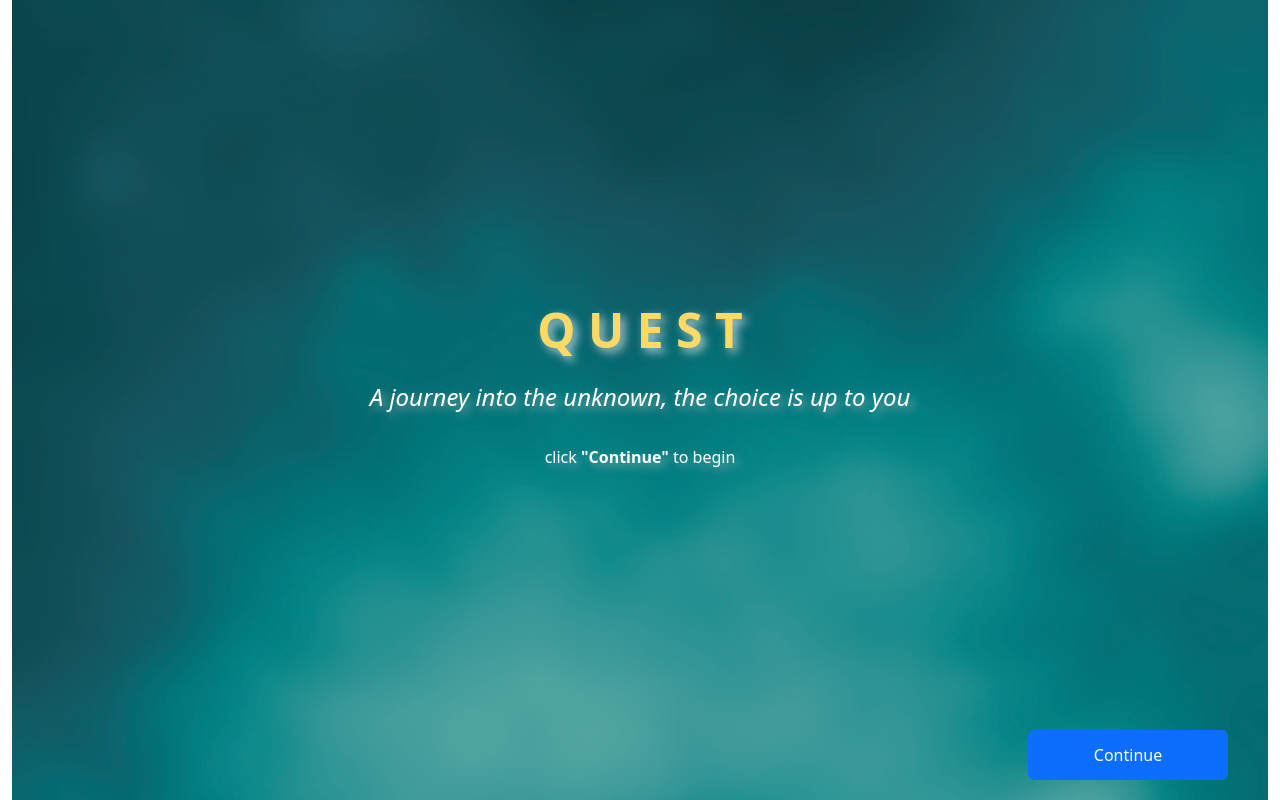
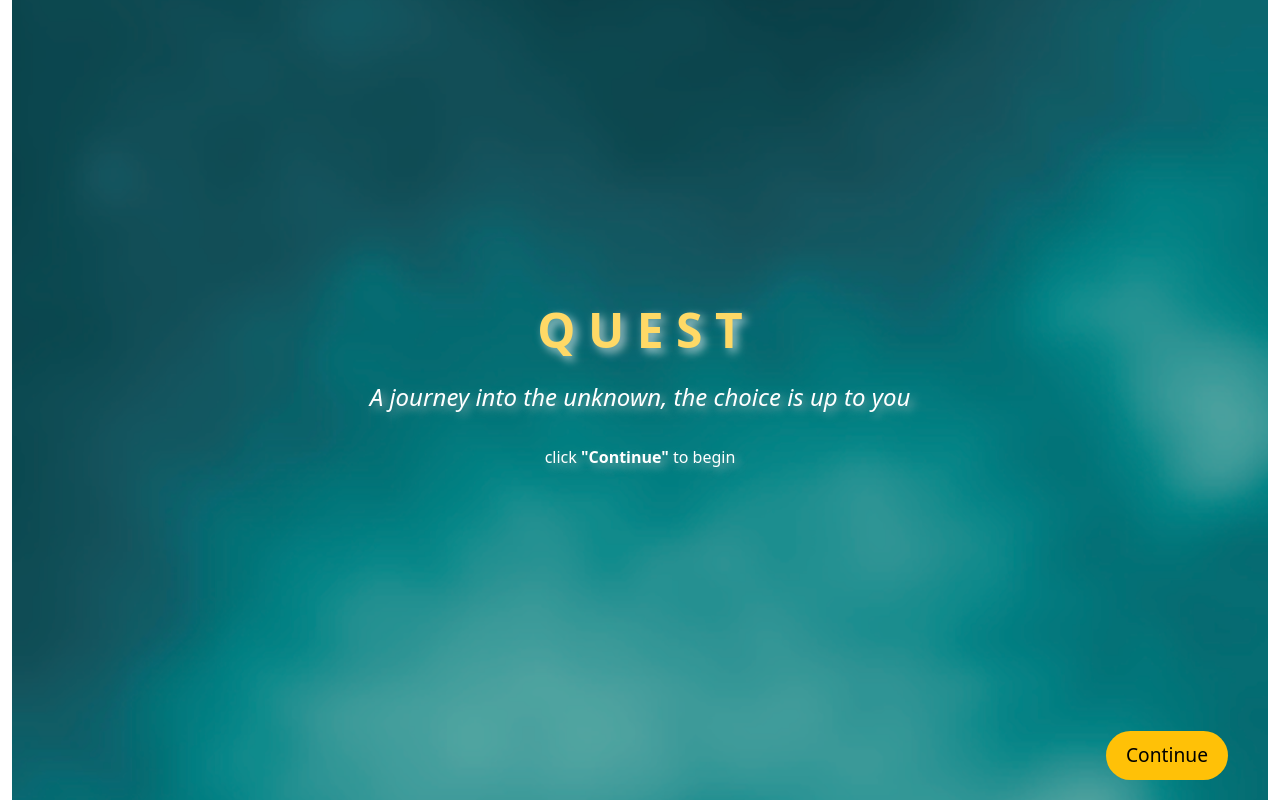
Before and after one commit to htmw/2025S-Codesaurus, a React (Create React App) app in the folder frontend/: page / in a window 1280 px wide. Built offline with nearby package versions, Linux system fonts and the light colour scheme.

Commit message:
Removed duplicate continue-button class and reverted to variant="warning" from bootstrap

```diff
--- a/frontend/src/App.css
+++ b/frontend/src/App.css
@@ -40,3 +40,15 @@
 .card {
 	background-color: #0a2d35 !important;
 }
+
+/* Continue Button - Positioned Bottom Right */
+.continue-button {
+	position: absolute;
+	bottom: 20px;
+	right: 40px;
+	padding: 10px 20px !important;
+	font-size: 1.2rem !important;
+	border: none !important;
+	border-radius: 100px !important;
+	transition: 0.3s !important;
+}
--- a/frontend/src/App.js
+++ b/frontend/src/App.js
@@ -8,6 +8,7 @@ import StoryPage from "./components/StoryPage/StoryPage";
 import GameSession from "./components/GameSessionPage/GameSessionPage"
 import ChatWindow from './components/ChatWindow/chat-window';
 import CharacterPage from "./components/CharacterPage/CharacterPage";
+import 'bootstrap/dist/css/bootstrap.min.css';
 import './App.css';
 
 function App() {
--- a/frontend/src/components/CharacterPage/CharacterPage.css
+++ b/frontend/src/components/CharacterPage/CharacterPage.css
@@ -56,75 +56,3 @@
 	font-size: 1.2rem;
 	margin-top: 20px;
 }
-
-/* Continue Button - Positioned Bottom Right */
-.continue-button {
-	position: absolute;
-	bottom: 20px;
-	right: 40px;
-	padding: 10px 20px;
-	font-size: 1.2rem;
-	border: none;
-	background-color: #ffd966;
-	color: black;
-	border-radius: 100px;
-	cursor: pointer;
-	transition: 0.3s;
-}
-
-.continue-button:hover {
-	background-color: #ffa500;
-}
-
-.continue-button:disabled {
-	background-color: rgba(128, 128, 128, 0.663);
-	cursor: not-allowed;
-}
-
-.character-form {
-	display: flex;
-	flex-direction: column;
-	align-items: flex-start;
-	margin-top: 40px;
-	background: rgba(0, 0, 0, 0.5);
-	padding: 30px;
-	border-radius: 10px;
-}
-
-.character-form h2,
-.character-form h4 {
-	color: #ffd966;
-	margin-bottom: 10px;
-}
-
-.input-row {
-	display: flex;
-	flex-wrap: wrap;
-	gap: 10px;
-	margin-bottom: 15px;
-}
-
-.character-form input {
-	padding: 8px 10px;
-	border-radius: 5px;
-	border: none;
-	min-width: 150px;
-}
-
-.create-button {
-	align-self: flex-end;
-	padding: 12px 30px;
-	font-size: 1.1rem;
-	white-space: nowrap;
-	width: fit-content;
-	text-align: center;
-	display: inline-block;
-	margin-top: 10px;
-}
-
-.character-form label {
-	color: #ffd966;
-	display: flex;
-	flex-direction: column;
-	font-weight: 500;
-}
--- a/frontend/src/components/CharacterPage/CharacterPage.js
+++ b/frontend/src/components/CharacterPage/CharacterPage.js
@@ -1,7 +1,6 @@
 import React, { useState } from "react";
 import { Container, Form, Row, Col, Button, Card } from "react-bootstrap";
 import { useNavigate, useLocation } from "react-router-dom";
-import 'bootstrap/dist/css/bootstrap.min.css';
 
 const API_BASE_URL = "http://localhost:8081/api";
 
--- a/frontend/src/components/HomePage/HomePage.css
+++ b/frontend/src/components/HomePage/HomePage.css
@@ -1,7 +1,7 @@
 .homepage {
 	position: relative;
 	height: 100vh;
-    background-image: url("/public/images/background.png");
+	background-image: url('/public/images/background.png');
 	background-size: cover;
 	background-position: center;
 	background-attachment: fixed;
@@ -22,7 +22,7 @@
 	font-size: 3rem;
 	font-weight: bold;
 	margin-bottom: 20px;
-    color: #FFD966;
+	color: #ffd966;
 	text-shadow: 4px 4px 10px rgba(255, 255, 255, 0.7);
 }
 
@@ -30,23 +30,10 @@
 .homepage-paragraph {
 	font-size: 1.5rem;
 	margin-bottom: 30px;
-    color: #FFFFFF;
+	color: #ffffff;
 	text-shadow: 4px 4px 10px rgba(199, 199, 199, 0.7);
 }
 
 .p {
 	font-size: medium;
 }
-
-  /* Position the Continue button at the bottom-right */
-  .continue-button {
-    position: absolute;
-    bottom: 20px;
-    right: 20px;
-    background-color: #FFD966;
-    color: #007986;
-    width: 200px;
-    height: 50px;
-    border-radius: 100px;
-    border-color: #007986
-  };
--- a/frontend/src/components/HomePage/HomePage.js
+++ b/frontend/src/components/HomePage/HomePage.js
@@ -25,7 +25,7 @@ function HomePage() {
           {/* Continue Button */}
           <Button
             className="continue-button"
-              variant="primary"
+            variant="warning"
             onClick={handleContinue}
           >
             Continue
--- a/frontend/src/components/StoryPage/StoryPage.js
+++ b/frontend/src/components/StoryPage/StoryPage.js
@@ -71,7 +71,7 @@ const StoryPage = () => {
             )}
 
             <Button
-                variant="primary"
+                variant="warning"
                 className="continue-button"
                 onClick={handleContinue}
                 disabled={!selectedStory}
--- a/frontend/src/components/ThemePage/ThemePage.css
+++ b/frontend/src/components/ThemePage/ThemePage.css
@@ -2,7 +2,7 @@
 .theme-page {
 	position: relative;
 	height: 100vh;
-    background-image: url("/public/images/background.png");
+	background-image: url('/public/images/background.png');
 	background-size: cover;
 	background-position: center;
 	background-attachment: fixed;
@@ -18,7 +18,7 @@
 	top: 20px;
 	left: 40px;
 	font-size: 1.5rem;
-    color: #FFD966;
+	color: #ffd966;
 	font-weight: bold;
 }
 
@@ -46,7 +46,7 @@
 
 /* Highlight selected theme */
 .theme-option.selected img {
-    border: 2px solid #FFFFFF;
+	border: 2px solid #ffffff;
 	transform: scale(1.1);
 }
 
@@ -56,27 +56,3 @@
 	font-size: 1.2rem;
 	margin-top: 20px;
 }
-
-  /* Continue Button - Positioned Bottom Right */
-  .continue-button {
-    position: absolute;
-    bottom: 20px;
-    right: 40px;
-    padding: 10px 20px;
-    font-size: 1.2rem;
-    border: none;
-    background-color: #FFD966;
-    color: black;
-    border-radius: 100px;
-    cursor: pointer;
-    transition: 0.3s;
-  }
-
-  .continue-button:hover {
-    background-color: #ffa500;
-  }
-
-  .continue-button:disabled {
-    background-color: rgba(128, 128, 128, 0.663);
-    cursor: not-allowed;
-  }
--- a/frontend/src/components/ThemePage/ThemePage.js
+++ b/frontend/src/components/ThemePage/ThemePage.js
@@ -63,7 +63,7 @@ const ThemePage = () => {
         </Row>
       </Container>
 
-      <Button variant="primary" className="continue-button"
+      <Button variant="warning" className="continue-button"
         onClick={handleContinue} disabled={!selectedTheme} >
         Continue
       </Button>
```
Lines whose indentation alone changed are shown as unchanged.
